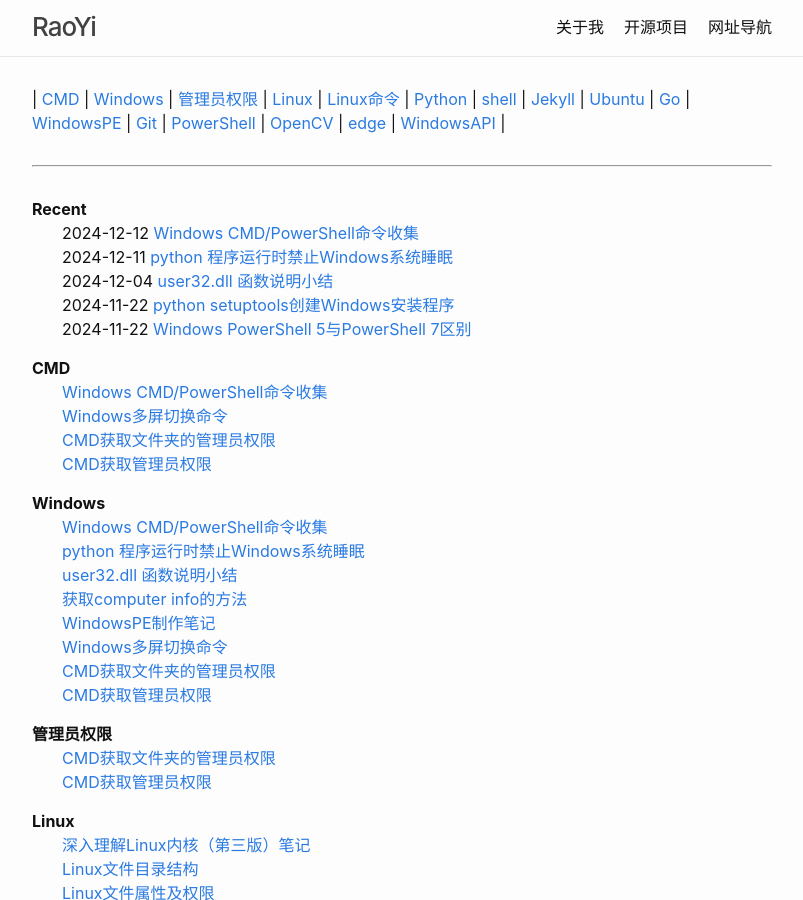
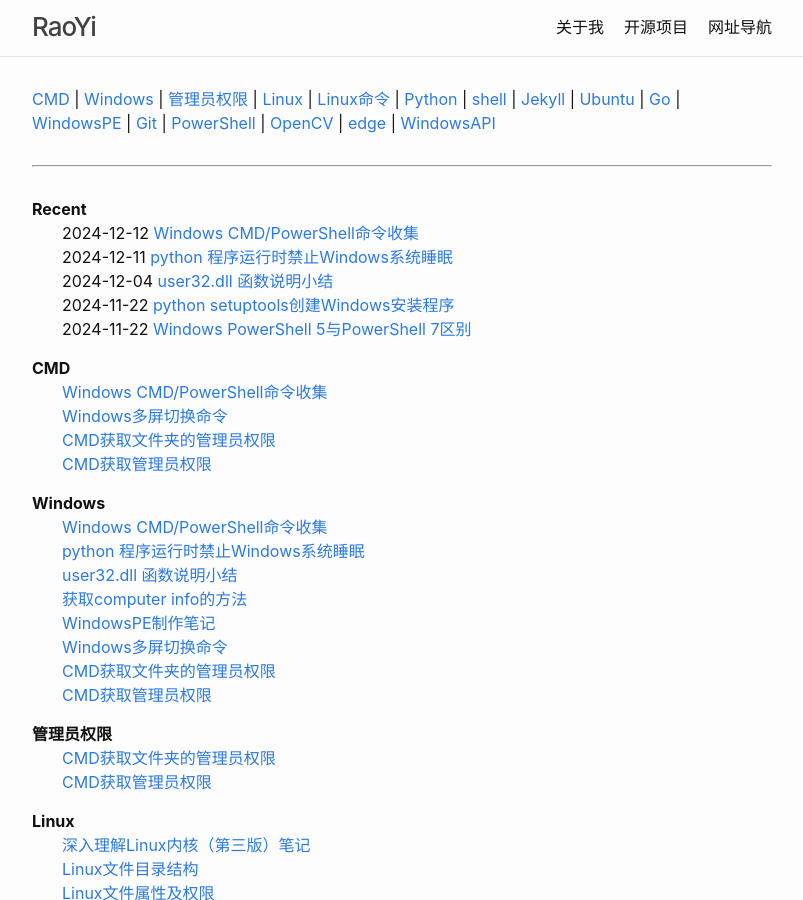
Before and after one commit to raoyi/raoyi.github.io, a Jekyll site: the page built from index.md, in a window 1280 px wide and 900 px high. Shown: the whole window, without its empty margins (238-1041 px from the left). Built offline with Jekyll 4.4.1, drawn with Linux system fonts in a browser that asks for light colours.

Commit message:
update _layouts/home.html.
Signed-off-by: 一毛 <prcraoyi@qq.com>

```diff
--- a/_layouts/home.html
+++ b/_layouts/home.html
@@ -3,9 +3,14 @@ layout: default
 ---
 
 <div class="home">
-  <nav id="tag-nav">|
+  <nav id="tag-nav">
   {% for tag in site.tags %}
-    <a href="#{{ tag[0] | slugify }}">{{ tag[0] }}</a> |
+    {% unless forloop.last %}
+      <a href="#{{ tag[0] | slugify }}">{{ tag[0] }}</a> |
+    {% endunless %}
+    {% if forloop.last %}
+      <a href="#{{ tag[0] | slugify }}">{{ tag[0] }}</a>
+    {% endif %}
   {% endfor %}
 </nav>
   <hr />
```
